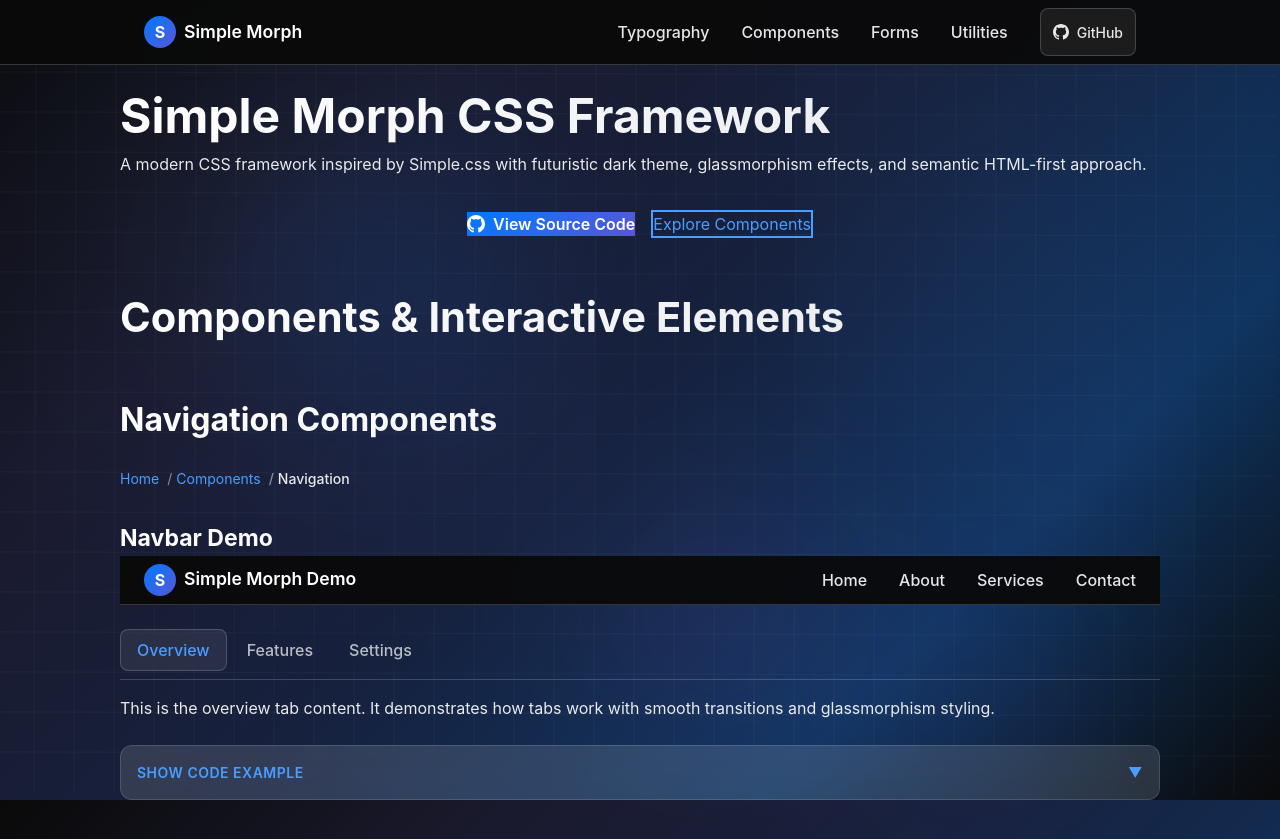
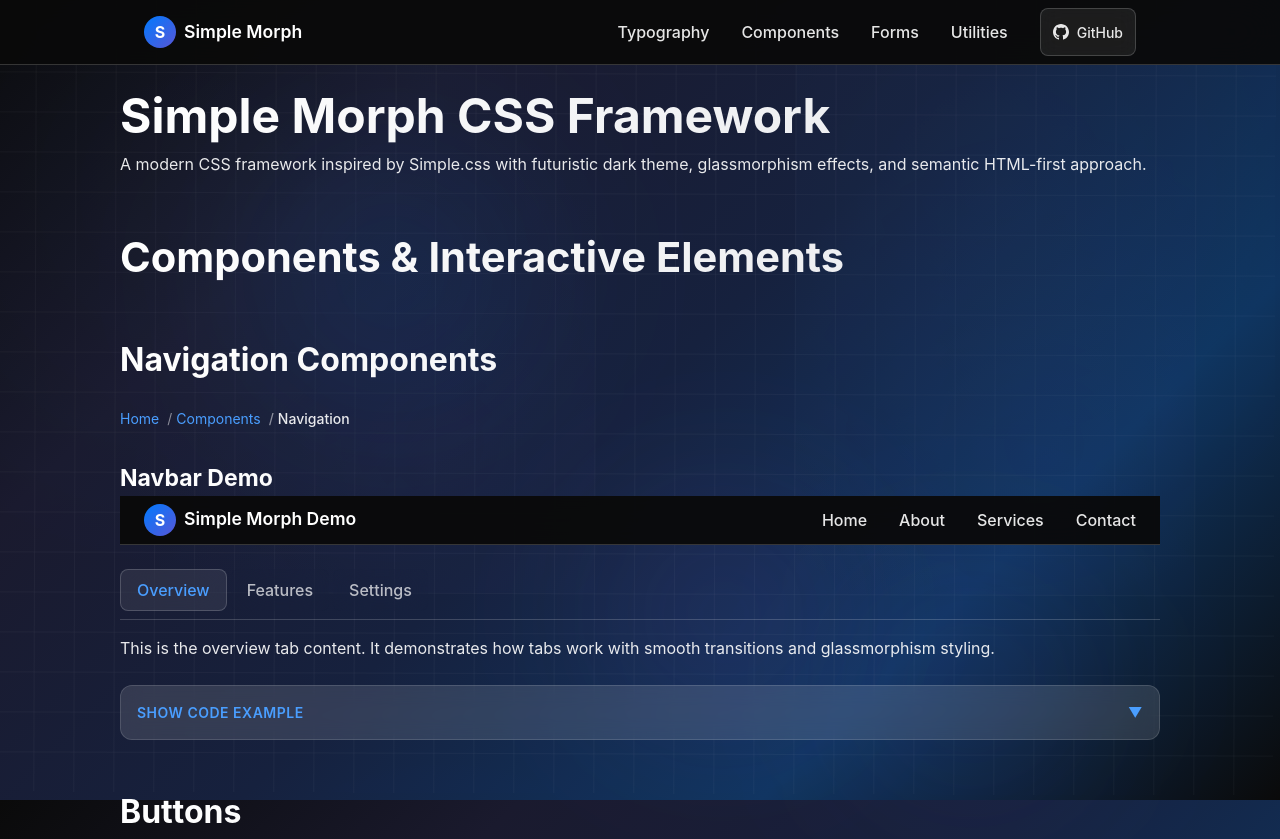
Before and after one commit to davidteren/simple_morph, a website built with Vite: page index.html in a window 1280 px wide. Shown: the top 839 px of the page. Built offline with nearby package versions, Linux system fonts and the light colour scheme.

Commit message:
🎨 Clean up hero section and improve GitHub links
HERO SECTION CLEANUP:
✅ Removed 'View Source Code' and 'Explore Components' buttons
✅ Cleaner, more focused hero section without cluttered CTAs
✅ Reduced HTML file size: 39.53 kB → 37.76 kB

GITHUB LINK IMPROVEMENTS:
✅ Changed 'View on GitHub' to 'Star on GitHub' for better CTA
✅ Updated icon from GitHub logo to star icon for clarity
✅ Maintained correct repository URL: https://github.com/davidteren/simple-morph
✅ Footer GitHub link remains unchanged and functional

USER EXPERIENCE IMPROVEMENTS:
- Hero section now has cleaner, less overwhelming design
- Clear call-to-action with 'Star on GitHub' encourages engagement
- Removed redundant navigation buttons that cluttered the interface
- Maintained all essential functionality while improving aesthetics

BUILD VERIFICATION:
- Build process successful with all assets properly generated
- CSS and JS files continue to build correctly
- Ready for deployment with improved user interface

```diff
--- a/index.html
+++ b/index.html
@@ -44,9 +44,9 @@
     <a href="#utilities">Utilities</a>
     <a href="https://github.com/davidteren/simple-morph" target="_blank" rel="noopener noreferrer" class="github-link">
         <svg width="20" height="20" viewBox="0 0 24 24" fill="currentColor">
-            <path d="M12 0c-6.626 0-12 5.373-12 12 0 5.302 3.438 9.8 8.207 11.387.599.111.793-.261.793-.577v-2.234c-3.338.726-4.033-1.416-4.033-1.416-.546-1.387-1.333-1.756-1.333-1.756-1.089-.745.083-.729.083-.729 1.205.084 1.839 1.237 1.839 1.237 1.07 1.834 2.807 1.304 3.492.997.107-.775.418-1.305.762-1.604-2.665-.305-5.467-1.334-5.467-5.931 0-1.311.469-2.381 1.236-3.221-.124-.303-.535-1.524.117-3.176 0 0 1.008-.322 3.301 1.23.957-.266 1.983-.399 3.003-.404 1.02.005 2.047.138 3.006.404 2.291-1.552 3.297-1.23 3.297-1.23.653 1.653.242 2.874.118 3.176.77.84 1.235 1.911 1.235 3.221 0 4.609-2.807 5.624-5.479 5.921.43.372.823 1.102.823 2.222v3.293c0 .319.192.694.801.576 4.765-1.589 8.199-6.086 8.199-11.386 0-6.627-5.373-12-12-12z"/>
+            <path d="M12 2l3.09 6.26L22 9.27l-5 4.87 1.18 6.88L12 17.77l-6.18 3.25L7 14.14 2 9.27l6.91-1.01L12 2z"/>
         </svg>
-        View on GitHub
+        Star on GitHub
     </a>
 </div>
 
@@ -54,15 +54,7 @@
     <h1>Simple Morph CSS Framework</h1>
     <p>A modern CSS framework inspired by Simple.css with futuristic dark theme, glassmorphism effects, and semantic HTML-first approach.</p>
 
-    <div class="hero-actions">
-        <a href="https://github.com/davidteren/simple-morph" target="_blank" rel="noopener noreferrer" class="button-primary github-hero-link">
-            <svg width="20" height="20" viewBox="0 0 24 24" fill="currentColor">
-                <path d="M12 0c-6.626 0-12 5.373-12 12 0 5.302 3.438 9.8 8.207 11.387.599.111.793-.261.793-.577v-2.234c-3.338.726-4.033-1.416-4.033-1.416-.546-1.387-1.333-1.756-1.333-1.756-1.089-.745.083-.729.083-.729 1.205.084 1.839 1.237 1.839 1.237 1.07 1.834 2.807 1.304 3.492.997.107-.775.418-1.305.762-1.604-2.665-.305-5.467-1.334-5.467-5.931 0-1.311.469-2.381 1.236-3.221-.124-.303-.535-1.524.117-3.176 0 0 1.008-.322 3.301 1.23.957-.266 1.983-.399 3.003-.404 1.02.005 2.047.138 3.006.404 2.291-1.552 3.297-1.23 3.297-1.23.653 1.653.242 2.874.118 3.176.77.84 1.235 1.911 1.235 3.221 0 4.609-2.807 5.624-5.479 5.921.43.372.823 1.102.823 2.222v3.293c0 .319.192.694.801.576 4.765-1.589 8.199-6.086 8.199-11.386 0-6.627-5.373-12-12-12z"/>
-            </svg>
-            View Source Code
-        </a>
-        <a href="#components" class="button-outline">Explore Components</a>
-    </div>
+
 
     <!-- Components & Interactive Elements (moved first) -->
     <section id="components">
```
